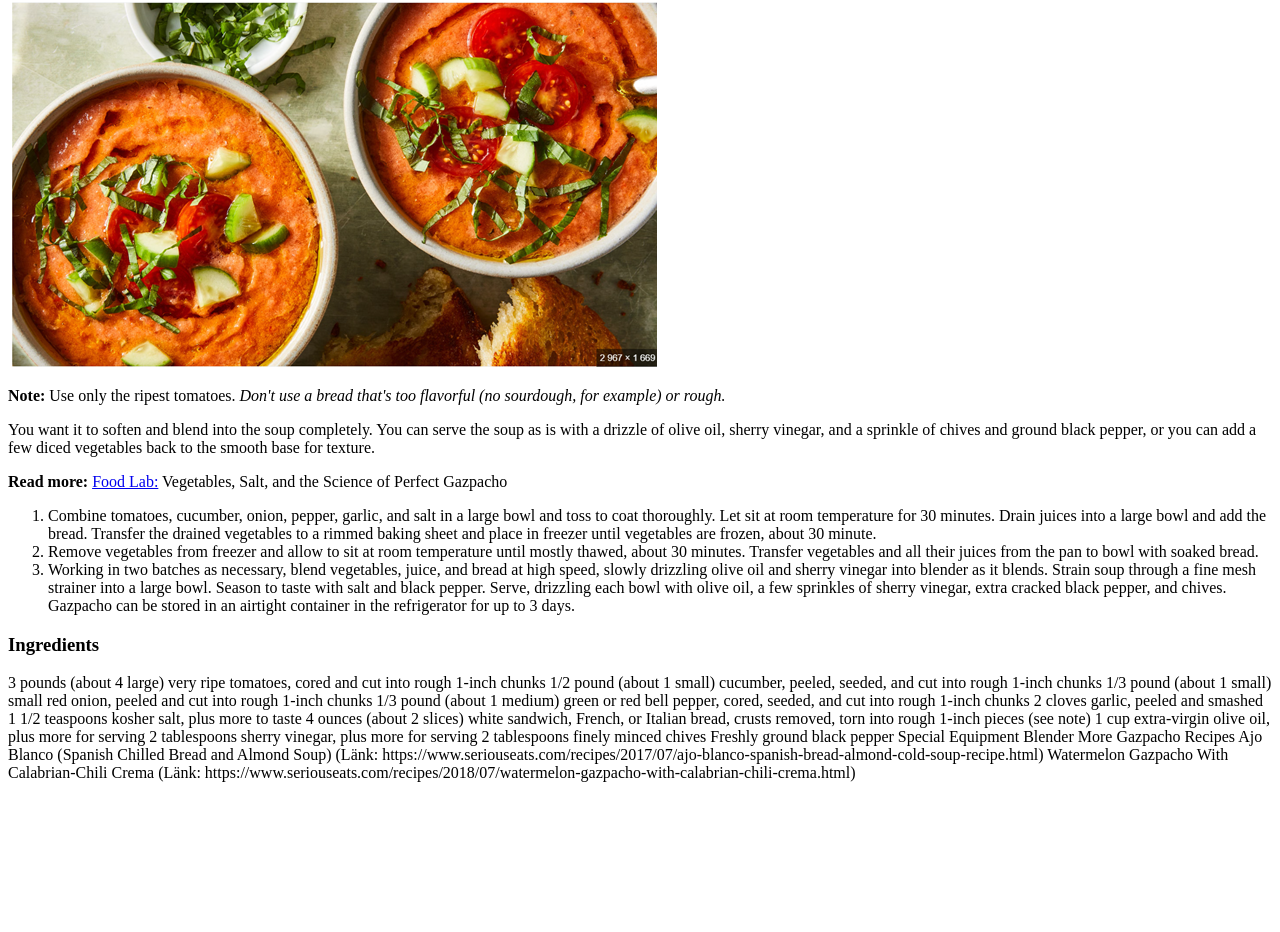
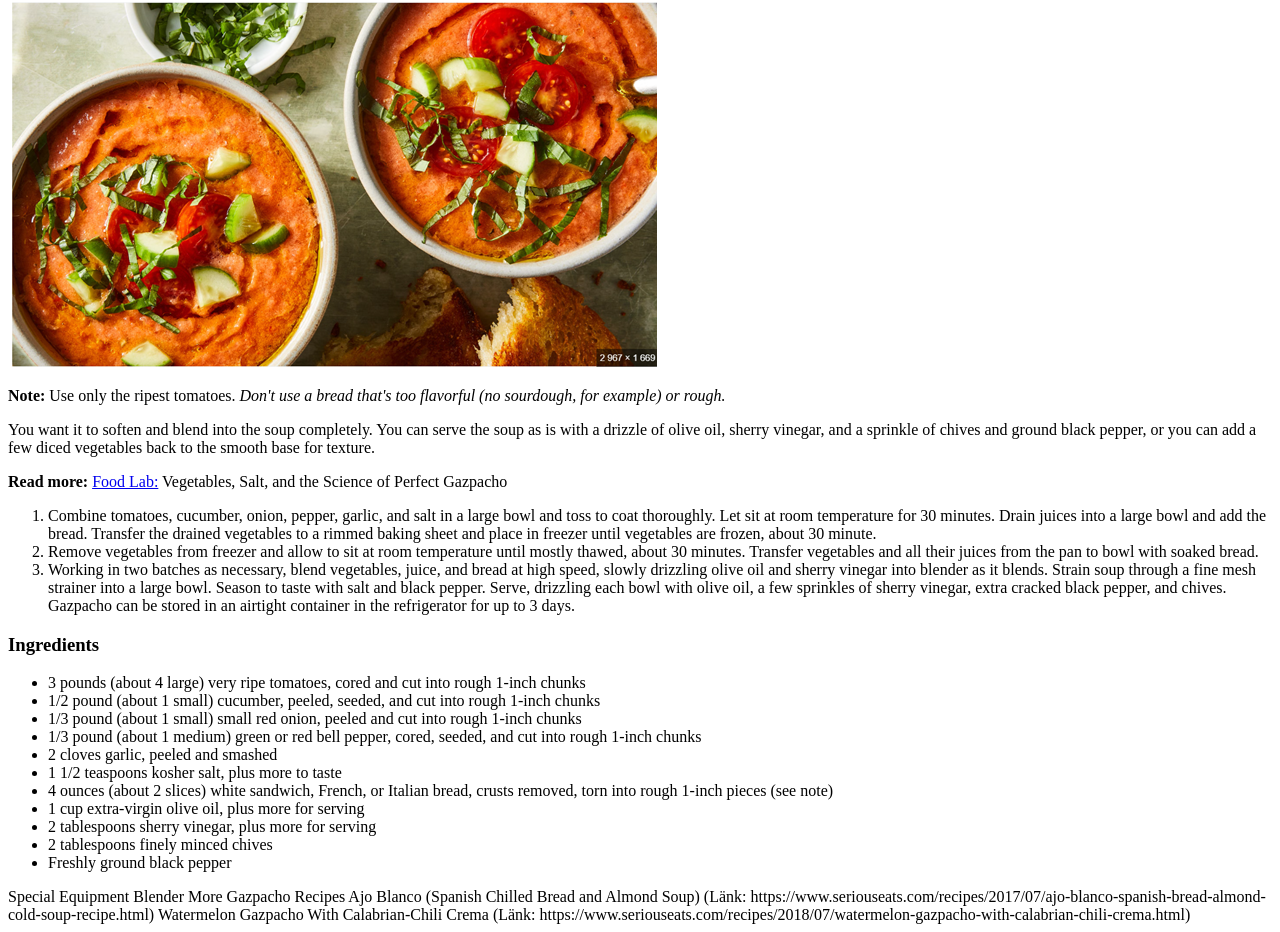
Before and after one commit to Kemal-Guclu/html-receptet, a plain HTML site: page index.html in a window 1280 px wide. Shown: the part 79-1011 px from the top of the page. Before the commit the page ends 869 px from the top, so only its background shows below. Drawn offline with Linux system fonts and the light colour scheme.

Commit message:
Added unordered list for ingredients

```diff
--- a/index.html
+++ b/index.html
@@ -36,17 +36,19 @@
 
 
 <h3>Ingredients</h3>
-3 pounds (about 4 large) very ripe tomatoes, cored and cut into rough 1-inch chunks
-1/2 pound (about 1 small) cucumber, peeled, seeded, and cut into rough 1-inch chunks
-1/3 pound (about 1 small) small red onion, peeled and cut into rough 1-inch chunks
-1/3 pound (about 1 medium) green or red bell pepper, cored, seeded, and cut into rough 1-inch chunks
-2 cloves garlic, peeled and smashed
-1 1/2 teaspoons kosher salt, plus more to taste
-4 ounces (about 2 slices) white sandwich, French, or Italian bread, crusts removed, torn into rough 1-inch pieces (see note)
-1 cup extra-virgin olive oil, plus more for serving
-2 tablespoons sherry vinegar, plus more for serving
-2 tablespoons finely minced chives
-Freshly ground black pepper
+<ul>
+  <li>3 pounds (about 4 large) very ripe tomatoes, cored and cut into rough 1-inch chunks</li>
+  <li>1/2 pound (about 1 small) cucumber, peeled, seeded, and cut into rough 1-inch chunks</li>
+  <li>1/3 pound (about 1 small) small red onion, peeled and cut into rough 1-inch chunks</li>
+  <li>1/3 pound (about 1 medium) green or red bell pepper, cored, seeded, and cut into rough 1-inch chunks</li>
+  <li>2 cloves garlic, peeled and smashed</li>
+  <li>1 1/2 teaspoons kosher salt, plus more to taste</li>
+  <li>4 ounces (about 2 slices) white sandwich, French, or Italian bread, crusts removed, torn into rough 1-inch pieces (see note)</li>
+  <li>1 cup extra-virgin olive oil, plus more for serving</li>
+  <li>2 tablespoons sherry vinegar, plus more for serving</li>
+  <li>2 tablespoons finely minced chives</li>
+  <li>Freshly ground black pepper</li>
+</ul>
 
 Special Equipment
 Blender
```
